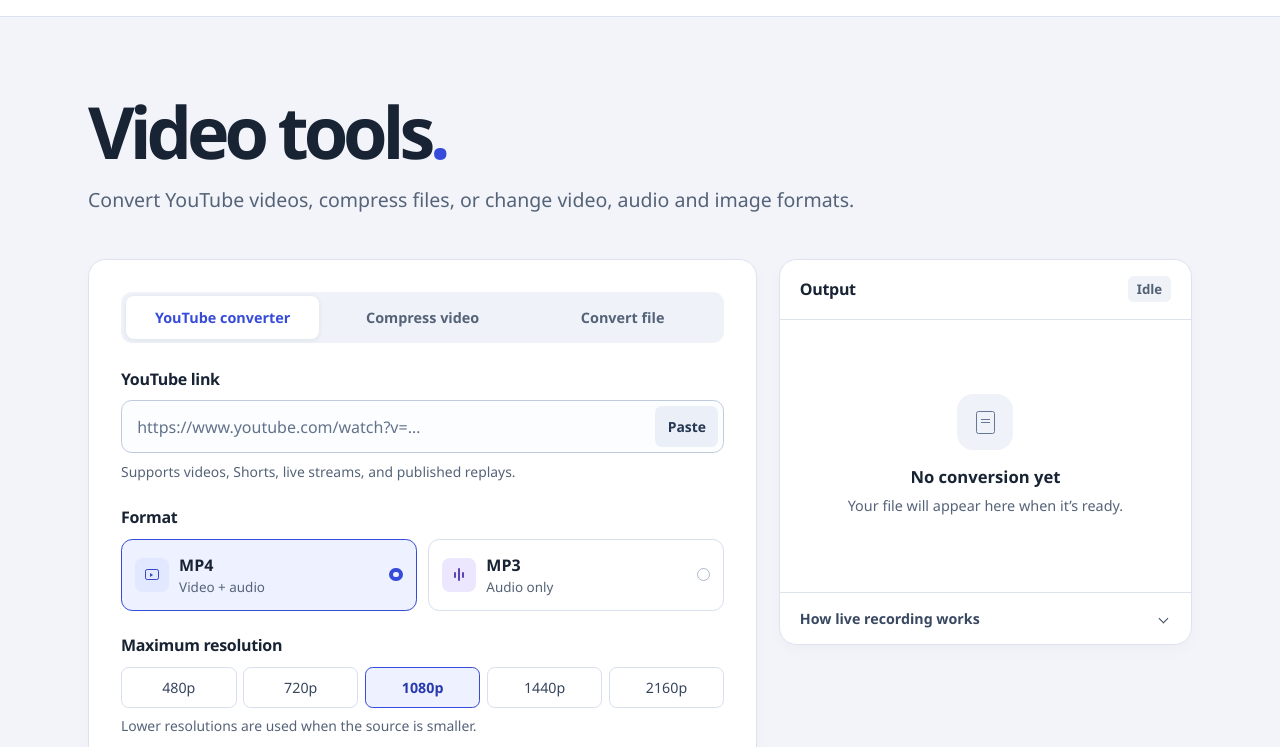
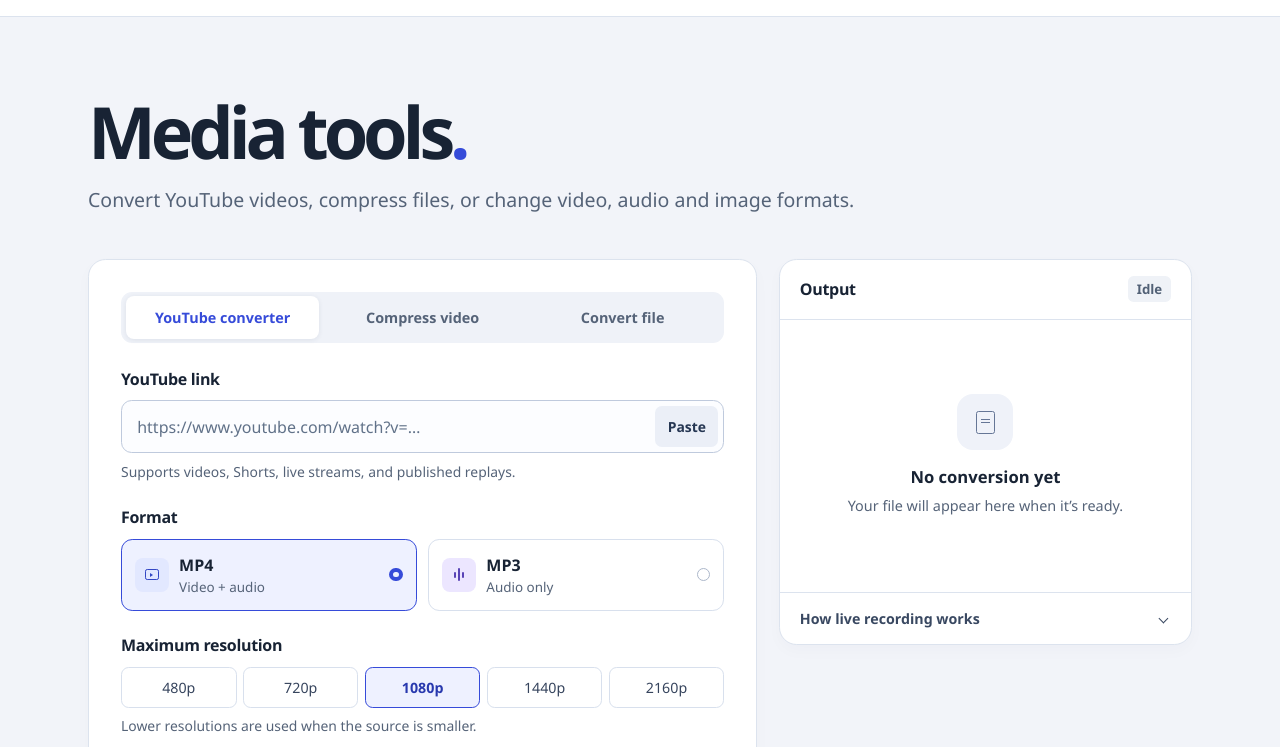
Before and after one commit to AntnyGamer/clipdeck-personal, a plain HTML site: page public/index.html in a window 1280 px wide. Shown: the part 53-800 px from the top of the page. Drawn offline with Linux system fonts and the light colour scheme; no server answers.

Commit message:
Use a heading that also describes audio and image conversion

```diff
--- a/public/index.html
+++ b/public/index.html
@@ -19,7 +19,7 @@
 
   <main class="shell">
     <div class="intro">
-      <h1>Video tools<span>.</span></h1>
+      <h1>Media tools<span>.</span></h1>
       <p>Convert YouTube videos, compress files, or change video, audio and image formats.</p>
     </div>
 
```
